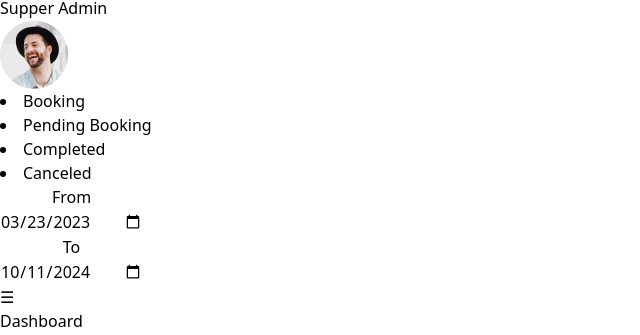
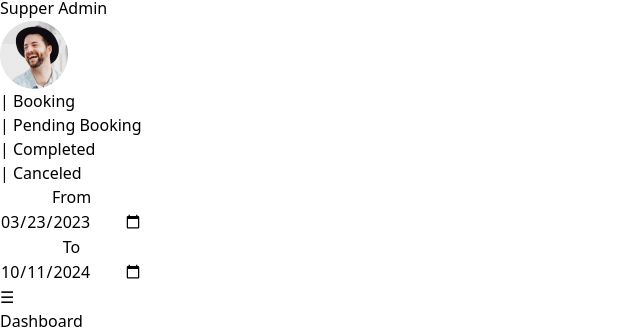
Before and after one commit to Owais2736/React-project, a React (Vite) app: page /booking in a window 1280 px wide. Shown: the part 236-571 px from the top of the page, without its empty margins (0-640 px from the left). Built offline with nearby package versions, Linux system fonts and the light colour scheme.

Commit message:
add resposive

```diff
--- a/src/App.jsx
+++ b/src/App.jsx
@@ -64,7 +64,7 @@ function App() {
                     {
                         depart.map(data => {
                             return (
-                             <div className='w-[250px] bg-white  rounded-2xl '>
+                             <div className='w-[450px] sm:w-[250px] bg-white  rounded-2xl '>
 
                                     <div className='flex  gap-4 p-3'>
                                         <div className='h-[120px] w-[100px]'>
--- a/src/components/DasboardLawyer.jsx
+++ b/src/components/DasboardLawyer.jsx
@@ -20,7 +20,7 @@ function DasboardLawyer() {
                 <div className="flex flex-wrap gap-3 p-4 pt-0">
                     {lawyer.map(data => {
                         return (
-                            <div key={data.name} className='card w-[212px]   rounded-xl  bg-white'>
+                            <div key={data.name} className='card w-[450px] sm:w-[212px]   rounded-xl  bg-white'>
 
                                 <div className='flex flex-col pl-4 gap-3'>
                                     <div className='flex gap-5 pt-9  items-center mt-[-30px] '>
--- a/src/components/DashboardCard.jsx
+++ b/src/components/DashboardCard.jsx
@@ -26,7 +26,7 @@ function DashboardCard() {
       <div className='flex flex-col sm:flex-row w-[95vw]  mt-2 gap-6 sm:w-[73vw]'>
         {dashboard.map(data => {
           return (
-            <div onClick={showModal} key={data.name} className="card1 p-5 sm:w-[31vw] w-[90vw] rounded-xl flex flex-col gap-1 bg-gray-100 "  >
+            <div onClick={showModal} key={data.name} className="card1 p-5 sm:w-[31vw] w-[93vw] ml-[-27px] sm:ml-0 rounded-xl flex flex-col gap-1 bg-gray-100 "  >
 
               <Modal
                 open={isModalOpen}
--- a/src/pages/Booking/Booking.jsx
+++ b/src/pages/Booking/Booking.jsx
@@ -20,14 +20,15 @@ function Booking() {
   return (
     <>
       <section className="top">
-        <div className="flex justify-between mt-3"  >
-          <div className="  flex gap-3 font-bold text-[14px]  ml-[21vw]" >
-            <li className={`list-item cursor-pointer ${toogle === "booking" ? "text-blue-500" : ""} `} onClick={() => { setToogle("booking"); console.log("click"); }} >Booking</li>
-            <li className={`list-item cursor-pointer ${toogle === "pending" ? "text-blue-500" : ""} `} onClick={() => { setToogle("pending"); console.log("click"); }} >Pending Booking</li>
-            <li className={`list-item cursor-pointer ${toogle === "completed" ? "text-blue-500" : ""} `} onClick={() => setToogle("completed")} >Completed</li>
-            <li className={`list-item cursor-pointer ${toogle === "canceled" ? "text-blue-500" : ""}`} onClick={() => setToogle("canceled")}>Canceled</li>
-          </div>
-          <div className="flex">
+        <div className="flex   sm:flex-row flex-col flex-wrap list-none justify-end gap-5 sm:gap-32 items-center   mt-3"  >
+          <ul className="  flex mt-6 gap-3 sm:ml-0 ml-[-40px]  font-bold text-[14px]  " >
+            <li className={` cursor-pointer ${toogle === "booking" ? "text-blue-500" : ""} `} onClick={() => { setToogle("booking"); console.log("click"); }} >| Booking</li>
+            <li className={` cursor-pointer w-[125px] ${toogle === "pending" ? "text-blue-500" : ""} `} onClick={() => { setToogle("pending"); console.log("click"); }} >| Pending Booking</li>
+
+            <li className={` cursor-pointer ${toogle === "completed" ? "text-blue-500" : ""} `} onClick={() => setToogle("completed")} >| Completed</li>
+            <li className={` cursor-pointer ${toogle === "canceled" ? "text-blue-500" : ""}`} onClick={() => setToogle("canceled")}>| Canceled</li>
+          </ul>
+          <div className="flex sm:gap-0 w-[400px] ml-8 ">
             <div>
               <Button1 title="From" input={[<input type="date" value={date} onChange={handleChange} />]} background={"bg-blue-100"} height={'h-11'} width={"w-[160px]"} round={"rounded-xl"} text={"text-[12px]"} />
             </div>
--- a/src/pages/Team/Team.jsx
+++ b/src/pages/Team/Team.jsx
@@ -41,7 +41,7 @@ function Team() {
           <div className={` mt-4`}>
             <div className={`font-bold text-[14px] ${!toogle ? "hidden" : ""} ml-[21vw]  `}>Create Team</div>
           </div>
-          <div className={`  ${!toogle ? "" : "mr-[800px]"}   ${!toogle ? "" : "mr-[60vw] mt-2"}   `}>
+          <div className={`  ${!toogle ? "" : "mr-[800px]"}   ${!toogle ? "" : "mr-[60vw] mt-2"}  cursor-pointer  `}>
             <Button1 onClick={handleBtn} title={toogle ? "Cancel" : "Add New"} background="bg-blue-200" width="w-[120px]" height="h-10" round="rounded-3xl" text="text-[12px]" color="text-[blue]" svg={
               toogle || (
                 <svg xmlns="http://www.w3.org/2000/svg" viewBox="0 0 24 24" width="26" height="26" fill="none">
@@ -56,7 +56,7 @@ function Team() {
       <section className='main'>
         <div className="w-full mt-[-10px] flex gap-[270px] ">
           <LeftNav />
-          <div className={`flex flex-col sm:flex-row p-4 gap-4 flex-wrap w-[78%] rounded-xl mt-4  ml-[-250px] bg-gray-100  ${!toogle ? "" : "hidden"} `}>
+          <div className={`flex flex-col sm:flex-row p-4 gap-4 flex-wrap w-[92%] sm:w-[78%] rounded-xl mt-4 ml-[-330px]  sm:ml-[-250px] bg-gray-100  ${!toogle ? "" : "hidden"} `}>
             {team.map(data => {
               return (
                 <div key={data.name} className='card w-[24vw] h-[400px] rounded-xl  bg-white'>
```
